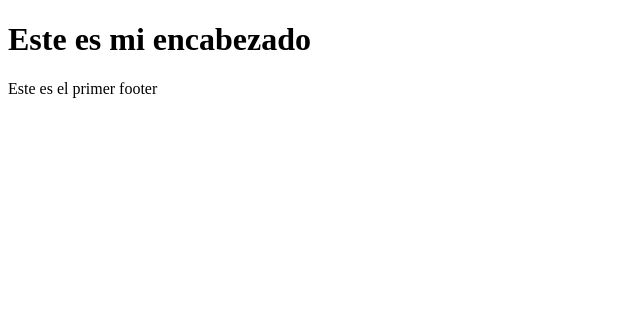
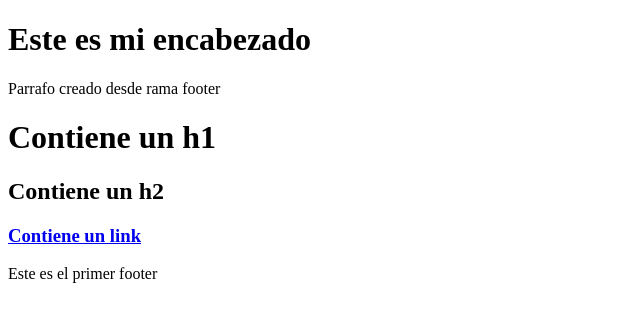
Before and after one commit to ErickPu146/Prueba_merge, a plain HTML site: page index.html in a window 1280 px wide. Shown: the whole page, without its empty margins (0-640 px from the left). Drawn offline with Linux system fonts and the light colour scheme.

Commit message:
Cuarto commit, el cual se realizo desde el footer

```diff
--- a/index.html
+++ b/index.html
@@ -12,7 +12,12 @@
     </header>
 
     <main>
-
+        <div>
+            <p>Parrafo creado desde rama footer</p>
+            <h1>Contiene un h1</h1>
+            <h2>Contiene un h2</h2>
+            <h3><a href="#">Contiene un link</a></h3>
+        </div>
     </main>
 
     <footer>
```
